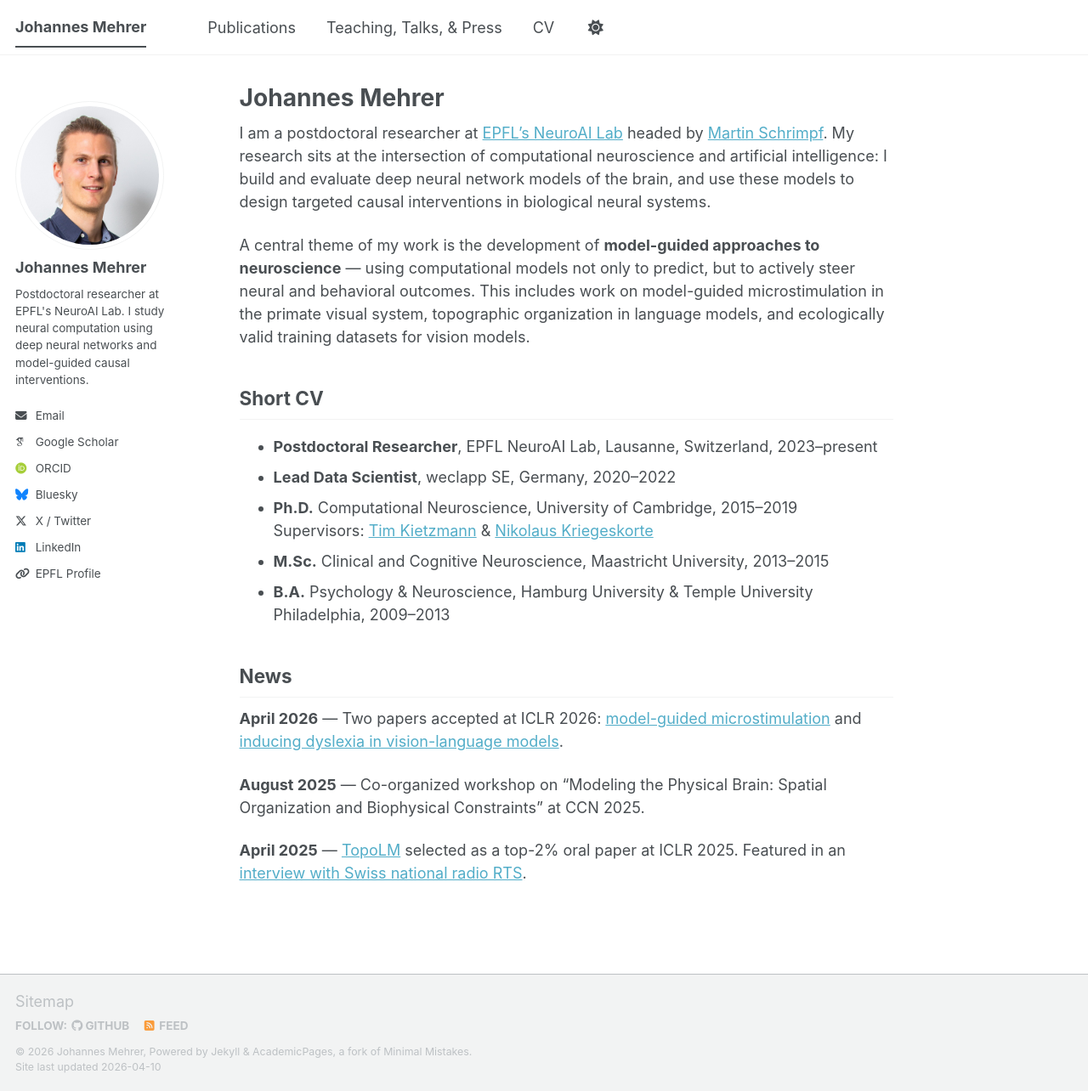
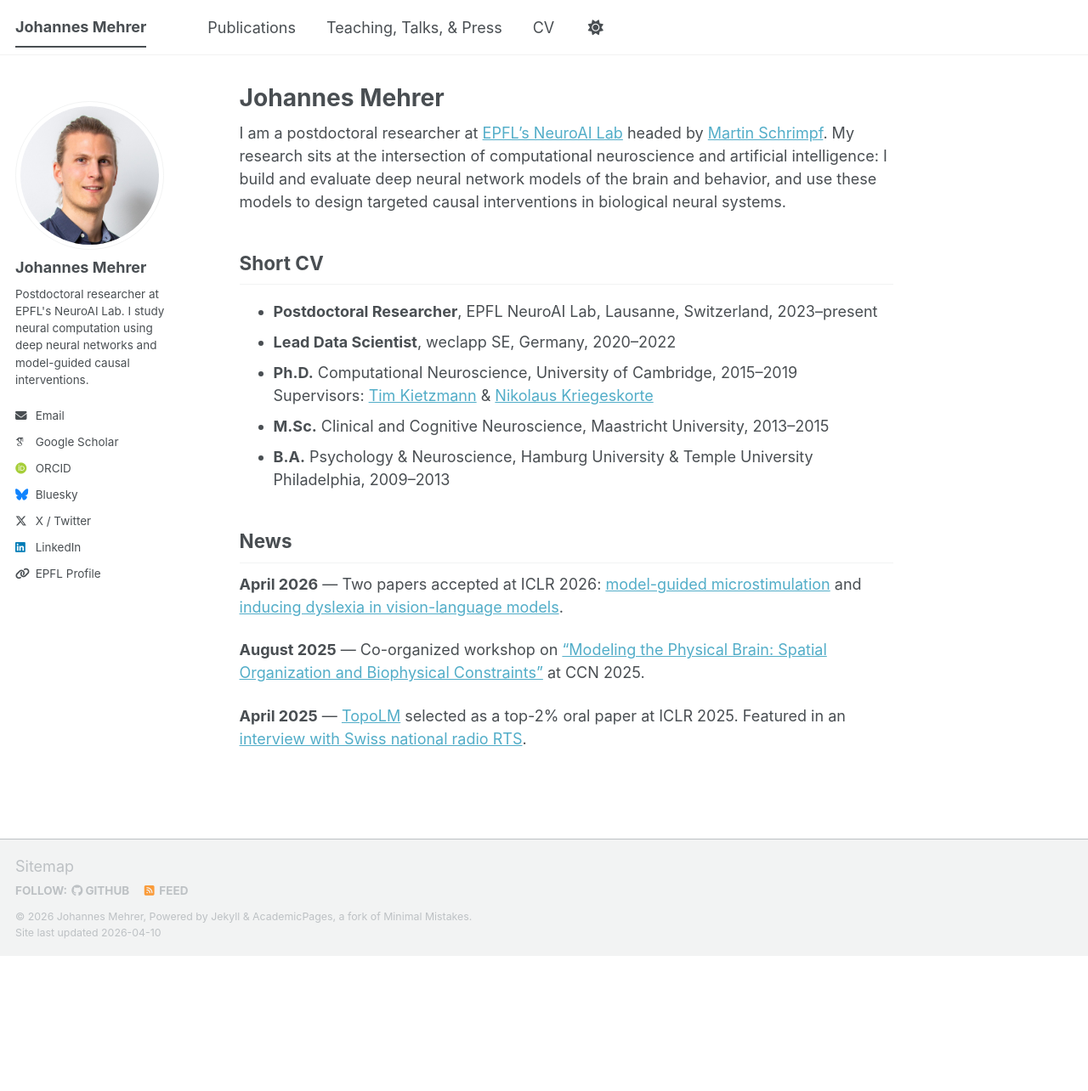
Before and after one commit to hanme/personal_website, a Jekyll site: the page built from _pages/about.md, in a window 1280 px wide and 1284 px high. Shown: the whole window at 85% size. Built offline with Jekyll 4.4.1, drawn with Linux system fonts in a browser that asks for light colours; some web fonts are replaced; a script bundle is joined from its source files by our own code; library files that are not in the unit come from our copies.

Commit message:
Update bio text and add workshop link in news
Made-with: Cursor

```diff
--- a/_pages/about.md
+++ b/_pages/about.md
@@ -7,9 +7,7 @@ redirect_from:
   - /about.html
 ---
 
-I am a postdoctoral researcher at [EPFL's NeuroAI Lab](https://www.epfl.ch/labs/schrimpflab/) headed by [Martin Schrimpf](https://mschrimpf.com/). My research sits at the intersection of computational neuroscience and artificial intelligence: I build and evaluate deep neural network models of the brain, and use these models to design targeted causal interventions in biological neural systems.
-
-A central theme of my work is the development of **model-guided approaches to neuroscience** — using computational models not only to predict, but to actively steer neural and behavioral outcomes. This includes work on model-guided microstimulation in the primate visual system, topographic organization in language models, and ecologically valid training datasets for vision models.
+I am a postdoctoral researcher at [EPFL's NeuroAI Lab](https://www.epfl.ch/labs/schrimpflab/) headed by [Martin Schrimpf](https://mschrimpf.com/). My research sits at the intersection of computational neuroscience and artificial intelligence: I build and evaluate deep neural network models of the brain and behavior, and use these models to design targeted causal interventions in biological neural systems.
 
 ## Short CV
 
@@ -24,6 +22,6 @@ A central theme of my work is the development of **model-guided approaches to ne
 
 **April 2026** — Two papers accepted at ICLR 2026: [model-guided microstimulation](https://openreview.net/forum?id=S4B7Iq7S3C) and [inducing dyslexia in vision-language models](https://openreview.net/forum?id=AQhpxQ1xfa).
 
-**August 2025** — Co-organized workshop on "Modeling the Physical Brain: Spatial Organization and Biophysical Constraints" at CCN 2025.
+**August 2025** — Co-organized workshop on ["Modeling the Physical Brain: Spatial Organization and Biophysical Constraints"](https://neuroailab.github.io/modeling-the-physical-brain/) at CCN 2025.
 
 **April 2025** — [TopoLM](https://arxiv.org/abs/2410.11516) selected as a top-2% oral paper at ICLR 2025. Featured in an [interview with Swiss national radio RTS](https://www.rts.ch/audio-podcast/2025/audio/topolm-une-ia-de-langage-qui-comprend-structure-et-fonction-du-cerveau-28864016.html).
```
